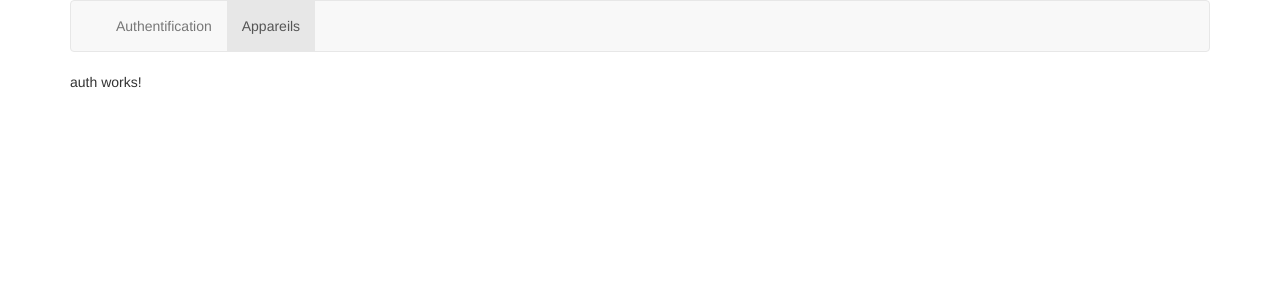
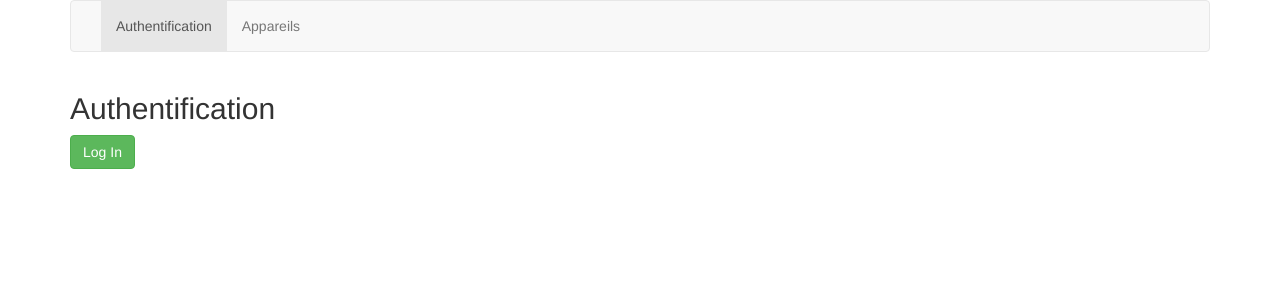
Before and after one commit to RomainDaut/AngularTests, an Angular app: page /auth in a window 1280 px wide. Shown: the top 300 px of the page. Built offline with nearby package versions, Linux system fonts and the light colour scheme.

Commit message:
Fake login done

```diff
--- a/src/app/app.component.html
+++ b/src/app/app.component.html
@@ -4,8 +4,8 @@
     <div class="container-fluid">
       <div class="navbar-collapse">
         <ul class="nav navbar-nav">
-          <li><a href="#">Authentification</a></li>
-          <li class="active"><a href="#">Appareils</a></li>
+          <li routerLinkActive="active"><a routerLink="auth">Authentification</a></li>
+          <li routerLinkActive="active"><a routerLink="appareils">Appareils</a></li>
         </ul>
       </div>
     </div>
--- a/src/app/app.module.ts
+++ b/src/app/app.module.ts
@@ -8,6 +8,7 @@ import { FormsModule } from '@angular/forms';
 import {AppareilService} from './services/appareil.service';
 import { AuthComponent } from './auth/auth.component';
 import { AppareilViewComponent } from './appareil-view/appareil-view.component';
+import {AuthService} from './services/auth.service';
 
 @NgModule({
   declarations: [
@@ -21,7 +22,7 @@ import { AppareilViewComponent } from './appareil-view/appareil-view.component';
     AppRoutingModule,
     FormsModule,
   ],
-  providers: [AppareilService],
+  providers: [AppareilService, AuthService],
   bootstrap: [AppComponent]
 })
 export class AppModule { }
--- a/src/app/auth/auth.component.html
+++ b/src/app/auth/auth.component.html
@@ -1 +1,3 @@
-<p>auth works!</p>
+<h2> Authentification </h2>
+<button class="btn btn-success" *ngIf="!authStatus" (click)="onSignIn()">Log In</button>
+<button class="btn btn-success" *ngIf="authStatus" (click)="onSignOut()">Log Out</button>
--- a/src/app/auth/auth.component.ts
+++ b/src/app/auth/auth.component.ts
@@ -1,4 +1,6 @@
 import { Component, OnInit } from '@angular/core';
+import {AuthService} from '../services/auth.service';
+import {stringify} from 'querystring';
 
 @Component({
   selector: 'app-auth',
@@ -6,10 +8,26 @@ import { Component, OnInit } from '@angular/core';
   styleUrls: ['./auth.component.scss']
 })
 export class AuthComponent implements OnInit {
+  authStatus: boolean;
 
-  constructor() { }
+  constructor(private authService: AuthService) { }
 
   ngOnInit() {
+    this.authStatus = this.authService.isAuth;
+  }
+
+  onSignIn() {
+    this.authService.signIn().then(
+      () => {
+        console.log('Authentification successful');
+        this.authStatus = this.authService.isAuth;
+      }
+    );
+  }
+  onSignOut() {
+    this.authService.signOut();
+    console.log('User signef out!');
+    postMessage('You have been signed out', 'Sign out');
   }
 
 }
--- /dev/null
+++ b/src/app/services/auth.service.ts
@@ -0,0 +1,20 @@
+export class AuthService {
+  isAuth = false;
+
+  signIn() {
+    return new Promise(
+      (resolve, reject) => {
+        setTimeout(
+          () => {
+          this.isAuth = true;
+          resolve(true);
+        }, 3000
+      );
+    }
+    );
+  }
+
+  signOut() {
+    this.isAuth = false;
+  }
+}
```
